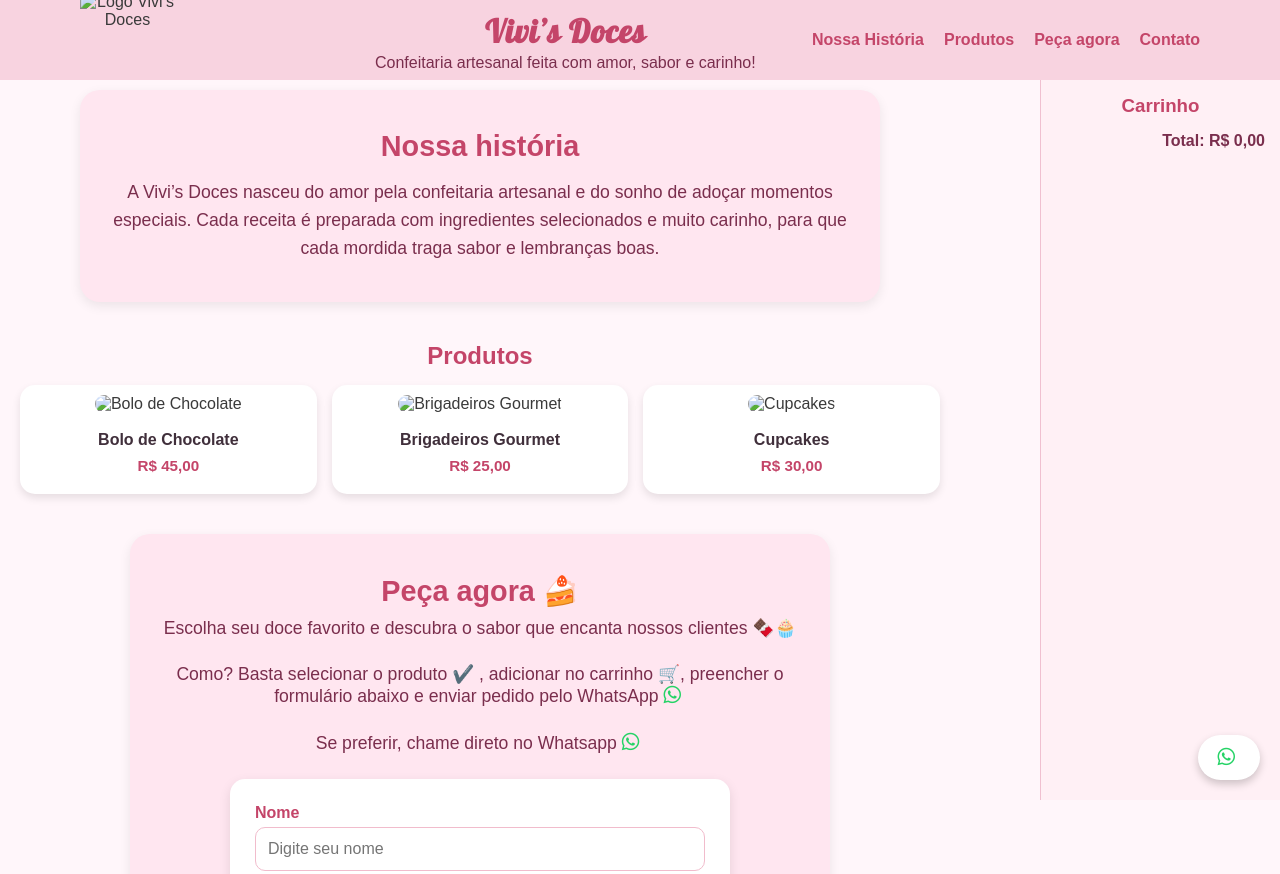
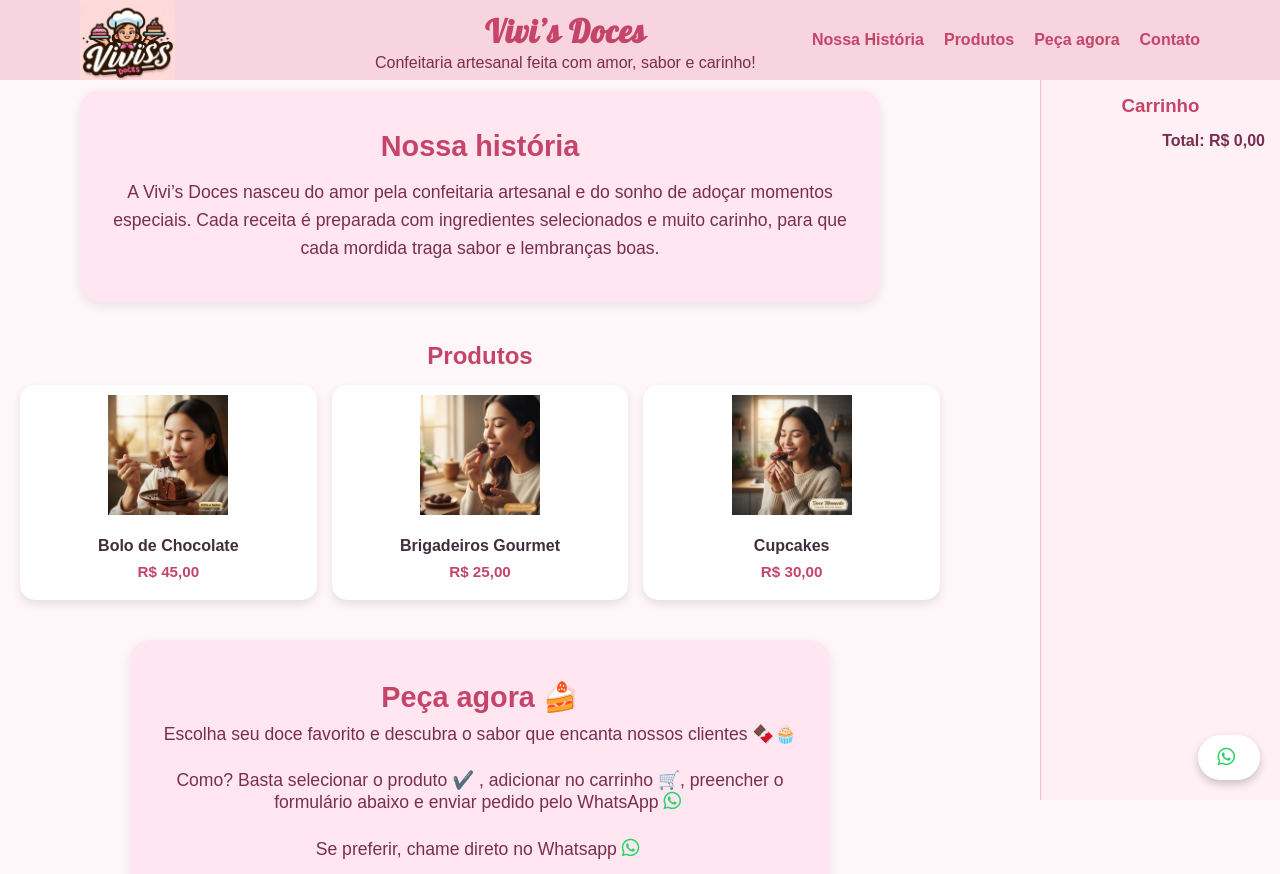
Before and after one commit to fprior81-dev/vivi-doces, a plain HTML site: page index.html in a window 1280 px wide. Shown: the top 874 px of the page. Drawn offline with Linux system fonts and the light colour scheme.

Commit message:
Update index.html

```diff
--- a/index.html
+++ b/index.html
@@ -13,7 +13,7 @@
 
 <header>
   <div class="logo-container">
-    <img src="imagens/logo-vivis.png" alt="Logo Vivi’s Doces" class="logo">
+    <img src="logo-vivis.png" alt="Logo Vivi’s Doces" class="logo">
     <div class="titulo-header">
       <h1>Vivi’s Doces</h1>
       <p>Confeitaria artesanal feita com amor, sabor e carinho!</p>
@@ -59,18 +59,18 @@
     <h2 class="titulo-rosa">Produtos</h2>
 
     <div class="container-produtos">
-      <div class="card-produto miniatura" data-titulo="Bolo de Chocolate" data-descricao="Camadas úmidas e cobertura cremosa de ganache." data-preco="45" data-img="imagens/bolo-chocolate.png">
-        <img src="imagens/bolo-chocolate.png" alt="Bolo de Chocolate">
+      <div class="card-produto miniatura" data-titulo="Bolo de Chocolate" data-descricao="Camadas úmidas e cobertura cremosa de ganache." data-preco="45" data-img="bolo-chocolate.png">
+        <img src="bolo-chocolate.png" alt="Bolo de Chocolate">
         <h3>Bolo de Chocolate</h3>
         <p class="preco">R$ 45,00</p>
       </div>
-      <div class="card-produto miniatura" data-titulo="Brigadeiros Gourmet" data-descricao="Caixinhas com 6 unidades recheadas de amor e sabor." data-preco="25" data-img="imagens/brigadeiros.png">
-        <img src="imagens/brigadeiros.png" alt="Brigadeiros Gourmet">
+      <div class="card-produto miniatura" data-titulo="Brigadeiros Gourmet" data-descricao="Caixinhas com 6 unidades recheadas de amor e sabor." data-preco="25" data-img="brigadeiros.png">
+        <img src="brigadeiros.png" alt="Brigadeiros Gourmet">
         <h3>Brigadeiros Gourmet</h3>
         <p class="preco">R$ 25,00</p>
       </div>
-      <div class="card-produto miniatura" data-titulo="Cupcakes" data-descricao="Cupcakes coloridos, fofinhos e deliciosos." data-preco="30" data-img="imagens/cupcake.png">
-        <img src="imagens/cupcake.png" alt="Cupcakes">
+      <div class="card-produto miniatura" data-titulo="Cupcakes" data-descricao="Cupcakes coloridos, fofinhos e deliciosos." data-preco="30" data-img="cupcake.png">
+        <img src="cupcake.png" alt="Cupcakes">
         <h3>Cupcakes</h3>
         <p class="preco">R$ 30,00</p>
       </div>
```
